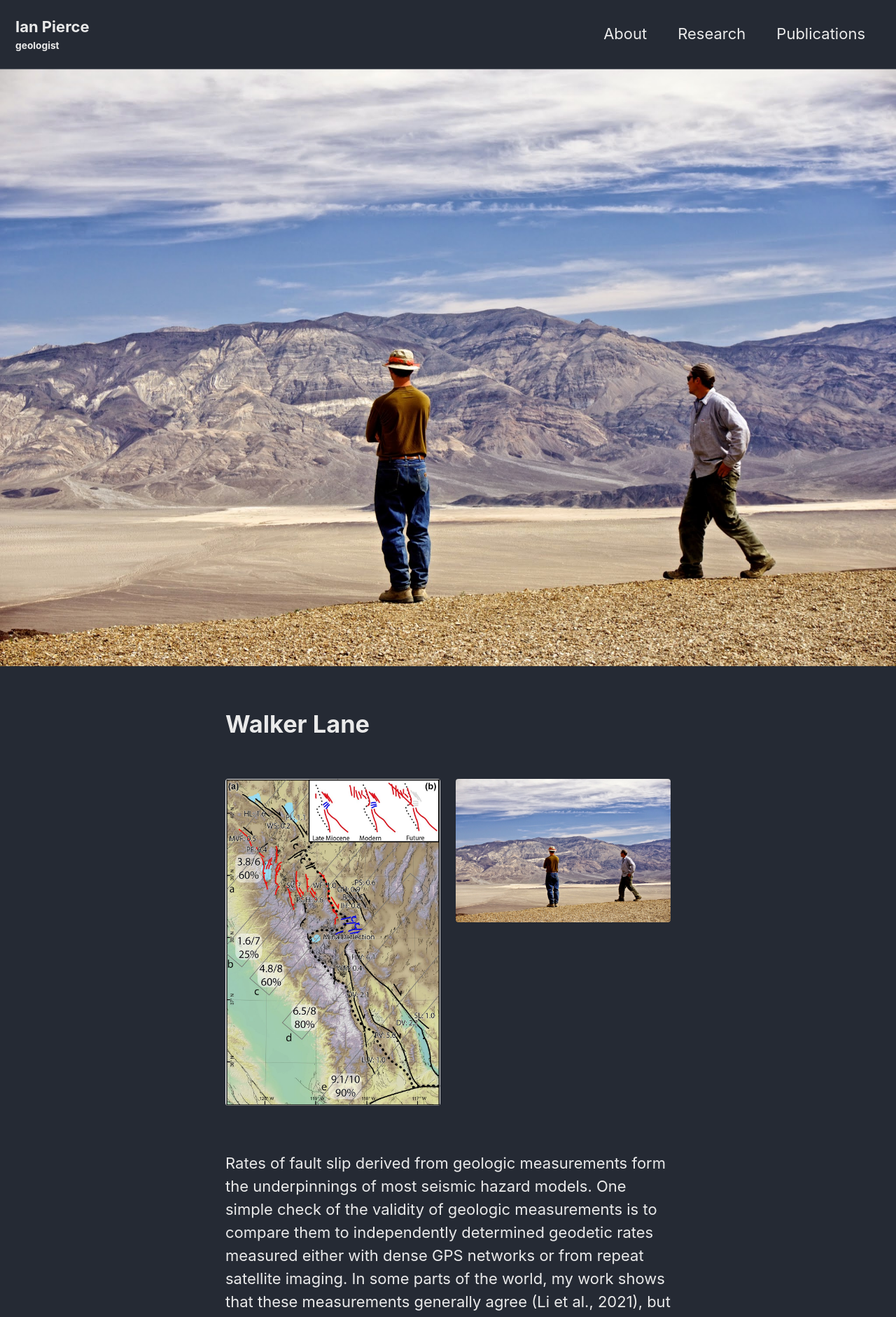
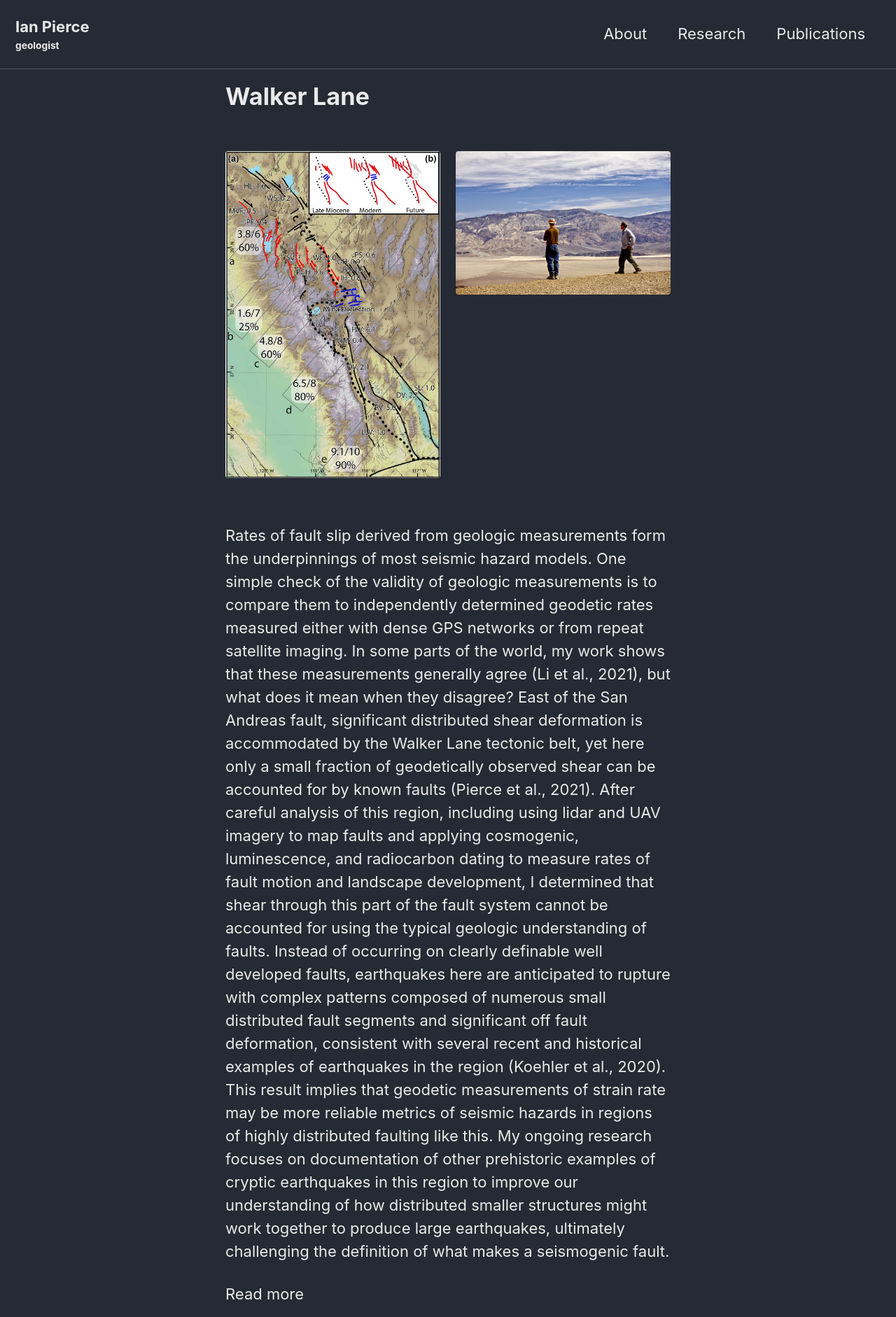
Before and after one commit to Neotectonic/Neotectonic.github.io, a Jekyll site: the page built from docs/_research/walker.md, in a window 1280 px wide. Shown: the top 1882 px of the page at 70% size. Built offline with Jekyll 4.4.1, drawn with Linux system fonts in a browser that asks for light colours; cached includes are drawn as plain includes.

Commit message:
Update walker.md

```diff
--- a/docs/_research/walker.md
+++ b/docs/_research/walker.md
@@ -4,7 +4,6 @@ title: "Walker Lane"
 permalink: /research/walker
 excerpt: "Reconciling geodetic and geologic observations"
 header:
-  image: /assets/images/panamint.jpg
   teaser: /assets/images/panamint.jpg
 gallery:
   - url: /assets/images/walker.jpg
```
